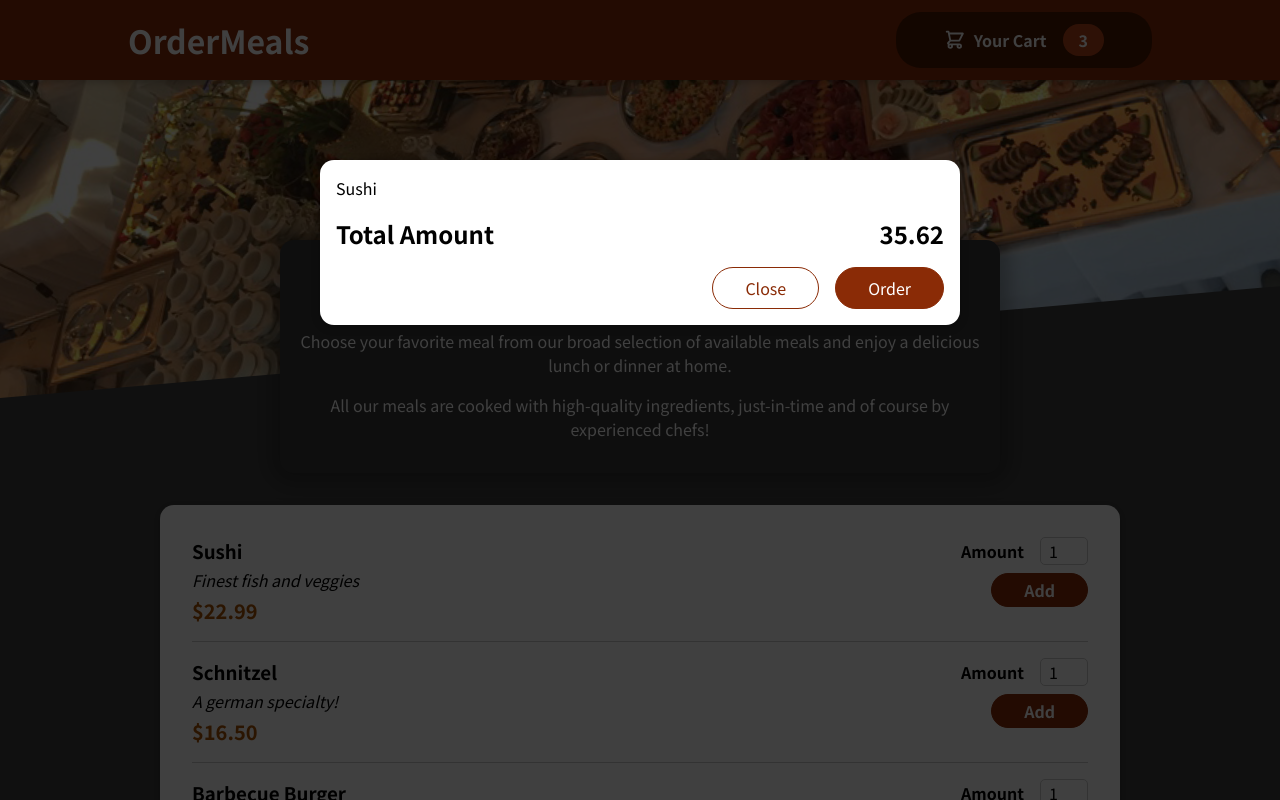
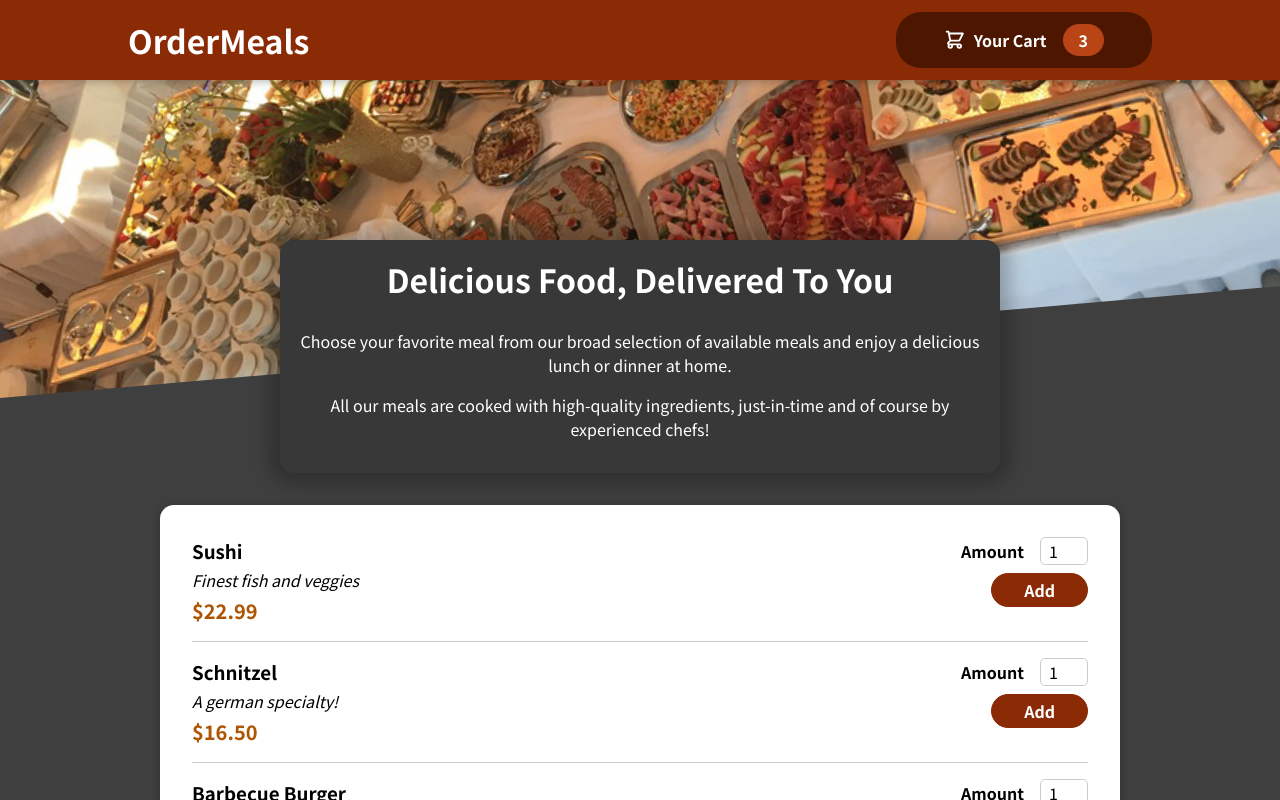
Before and after one commit to DavitGujejiani/food-ordering-website-reactjs, a React (Create React App) app: page / in a window 1280 px wide. Shown: the top 800 px of the page. Built offline with nearby package versions, Linux system fonts and the light colour scheme.

Commit message:
140. Added show cart and hide cart functions

```diff
--- a/src/App.js
+++ b/src/App.js
@@ -1,13 +1,23 @@
-import { Fragment } from "react";
+import { Fragment, useState } from "react";
 import Header from "./components/Layout/Header";
 import Meals from "./components/Meals/Meals";
 import Cart from "./components/Cart/Cart";
 
 function App() {
+    const [showCart, setShowCart] = useState(false);
+
+    function showCartHandler() {
+        setShowCart(true);
+    }
+
+    function hideCartHandler() {
+        setShowCart(false);
+    }
+
     return (
         <Fragment>
-            <Header />
-            <Cart />
+            {showCart && <Cart hideCart={hideCartHandler} />}
+            <Header showCart={showCartHandler} />
             <main>
                 <Meals />
             </main>
--- a/src/components/Cart/Cart.js
+++ b/src/components/Cart/Cart.js
@@ -1,13 +1,13 @@
 import classes from "./Cart.module.css";
 import Modal from "../UI/Modal";
 
-function Cart() {
+function Cart(props) {
     const cartItems = [
         { id: "c1", name: "Sushi", amount: 2, price: 12.99 },
     ].map((item) => <li>{item.name}</li>);
 
     return (
-        <Modal>
+        <Modal onClick={props.hideCart}>
             <div>
                 <ul className={classes["cart-items"]}>{cartItems}</ul>
                 <div className={classes.total}>
@@ -15,7 +15,7 @@
                     <span>35.62</span>
                 </div>
                 <div className={classes.actions}>
-                    <button className={classes['button--alt']}>Close</button>
+                    <button className={classes['button--alt']} onClick={props.hideCart}>Close</button>
                     <button className={classes.button}>Order</button>
                 </div>
             </div>
--- a/src/components/Layout/CartButton.js
+++ b/src/components/Layout/CartButton.js
@@ -1,9 +1,9 @@
 import classes from "./CartButton.module.css";
 import CartIcon from "../Cart/CartIcon";
 
-function CartButton() {
+function CartButton(props) {
     return (
-        <button className={classes.button}>
+        <button className={classes.button} onClick={props.onClick}>
             <span className={classes.icon}>
                 <CartIcon />
             </span>
--- a/src/components/Layout/Header.js
+++ b/src/components/Layout/Header.js
@@ -3,12 +3,12 @@
 import classes from "./Header.module.css";
 import CartButton from "./CartButton";
 
-function Header() {
+function Header(props) {
     return (
         <Fragment>
             <header className={classes.header}>
                 <h1>OrderMeals</h1>
-                <CartButton />
+                <CartButton onClick={props.showCart} />
             </header>
             <div className={classes["main-image"]}>
                 <img src={mealsImage} alt={"A table full of delicious food!"} />
--- a/src/components/UI/Modal.js
+++ b/src/components/UI/Modal.js
@@ -2,8 +2,8 @@
 import cls from "./Modal.module.css";
 import { Fragment } from "react";
 
-function Backdrop() {
-    return <div className={cls.backdrop} />;
+function Backdrop(props) {
+    return <div className={cls.backdrop} onClick={props.onClick} />;
 }
 
 function ModalOverlay(props) {
@@ -19,7 +19,7 @@
 
     return (
         <Fragment>
-            {ReactDOM.createPortal(<Backdrop />, overlaysElement)}
+            {ReactDOM.createPortal(<Backdrop onClick={props.onClick} />, overlaysElement)}
             {ReactDOM.createPortal(
                 <ModalOverlay>{props.children}</ModalOverlay>,
                 overlaysElement
```
Also changed, not shown: 1 other file (tests, documents, lock files or other folders).
